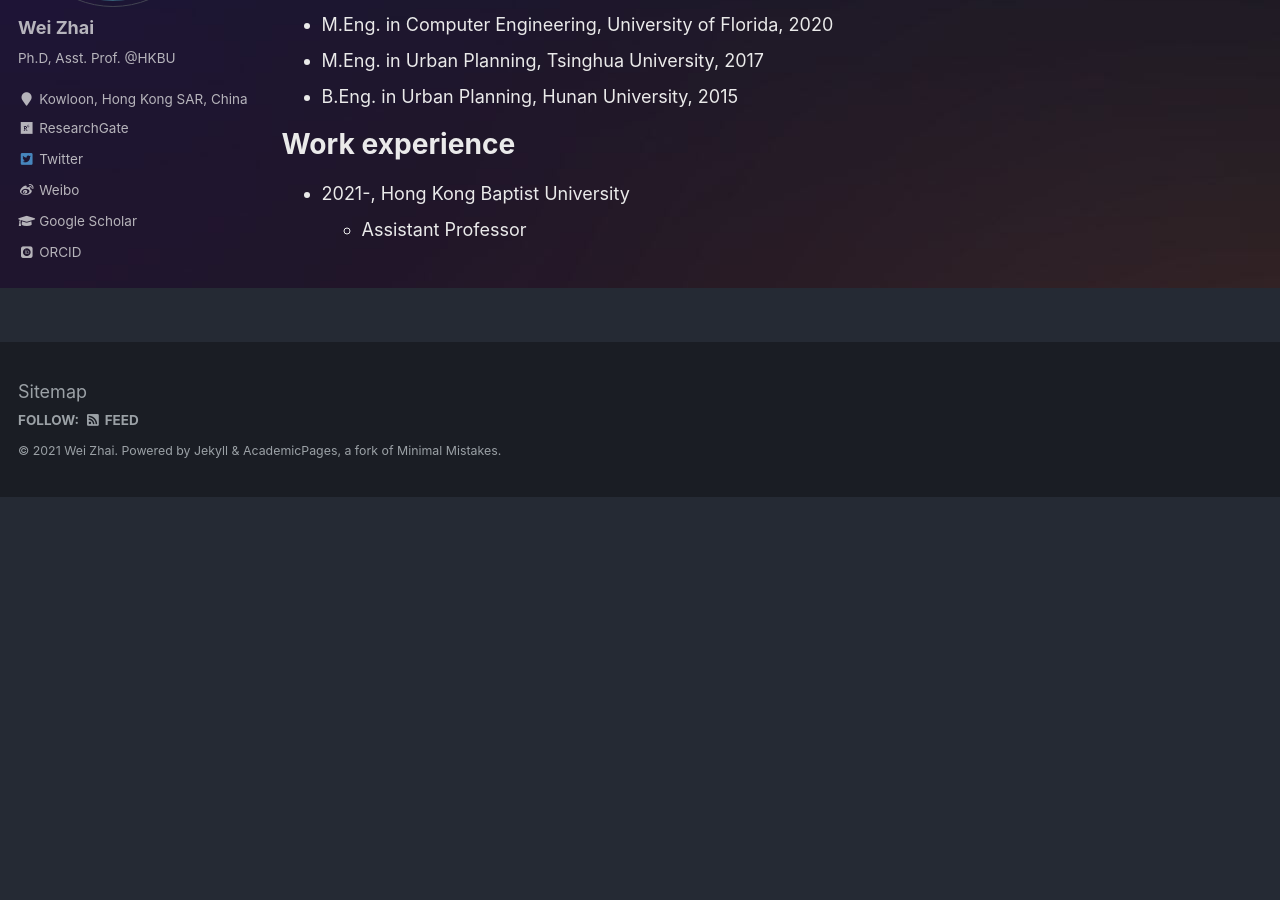
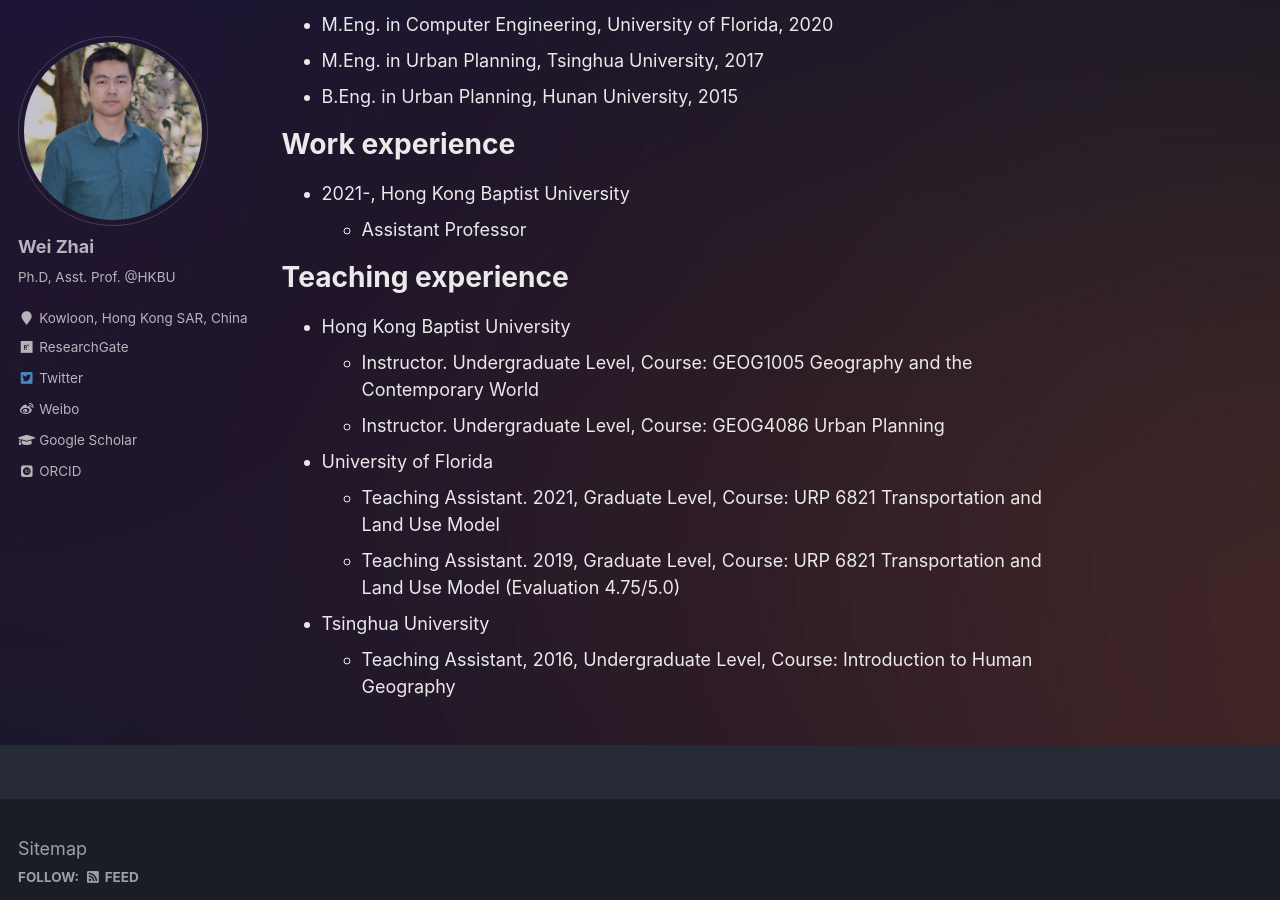
Before and after one commit to skywalkerzhai/weizhai.github.io, a Jekyll site: the page built from _pages/about.md, in a window 1280 px wide and 900 px high, scrolled down 503 px. Built offline with Jekyll 4.4.1, drawn with Linux system fonts in a browser that asks for light colours; some web fonts are replaced; before the commit the page ends 1000 px from its top, so only the background shows below that.

Commit message:
Update about.md

```diff
--- a/_pages/about.md
+++ b/_pages/about.md
@@ -26,4 +26,18 @@
 * 2021-, Hong Kong Baptist University
   * Assistant Professor
 
+Teaching experience
+======
+* Hong Kong Baptist University
+  * Instructor. Undergraduate Level, Course: GEOG1005 Geography and the Contemporary World
+  * Instructor. Undergraduate Level, Course: GEOG4086 Urban Planning
+
+* University of Florida
+  * Teaching Assistant. 2021, Graduate Level, Course: URP 6821 Transportation and Land Use Model
+  * Teaching Assistant. 2019, Graduate Level, Course: URP 6821 Transportation and Land Use Model (Evaluation 4.75/5.0)
+
+* Tsinghua University
+  * Teaching Assistant, 2016, Undergraduate Level, Course: Introduction to Human Geography
+
+
 <body background="https://skywalkerzhai.github.io/weizhai.github.io/images/background2.jpg">
```
